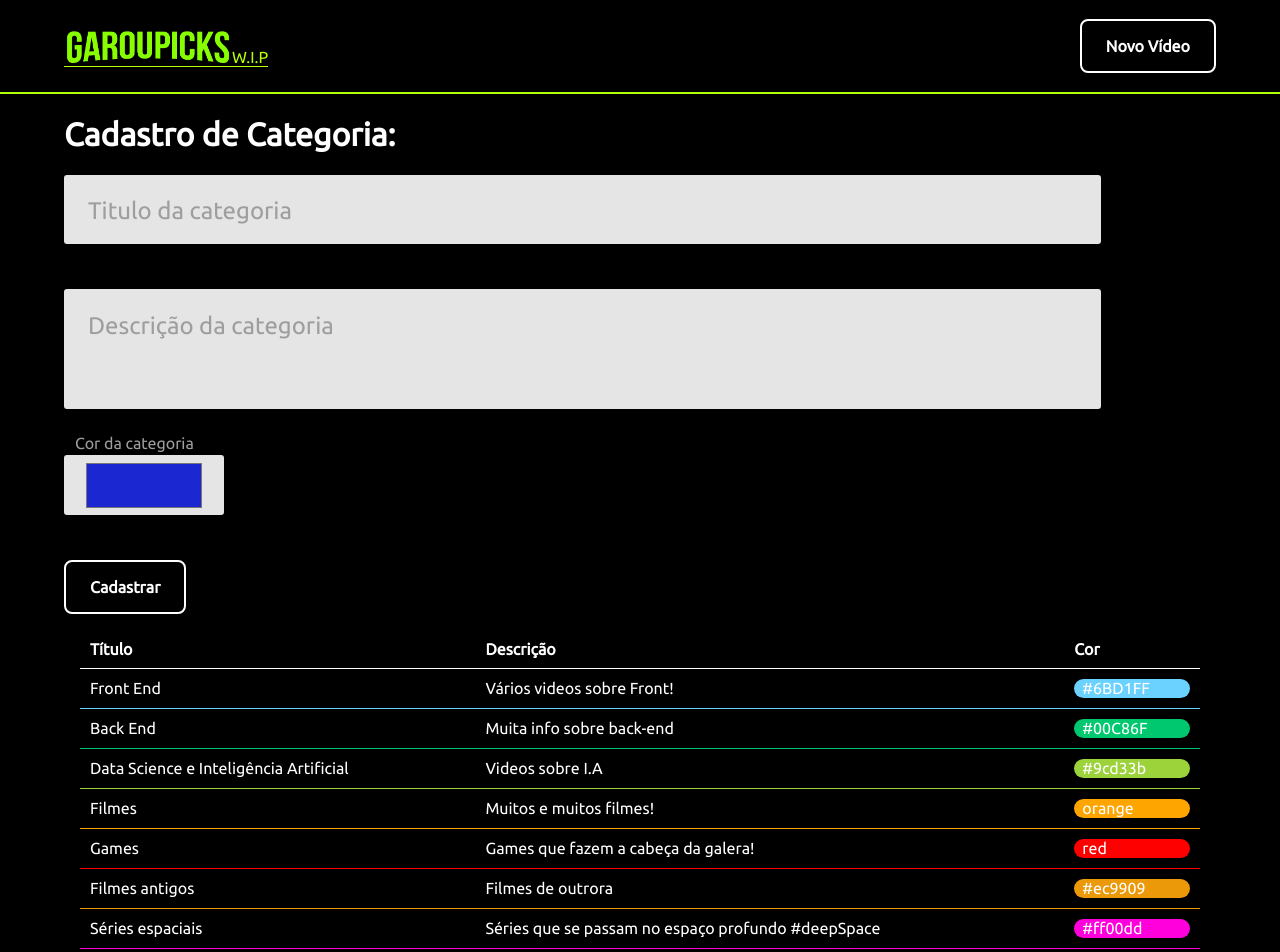
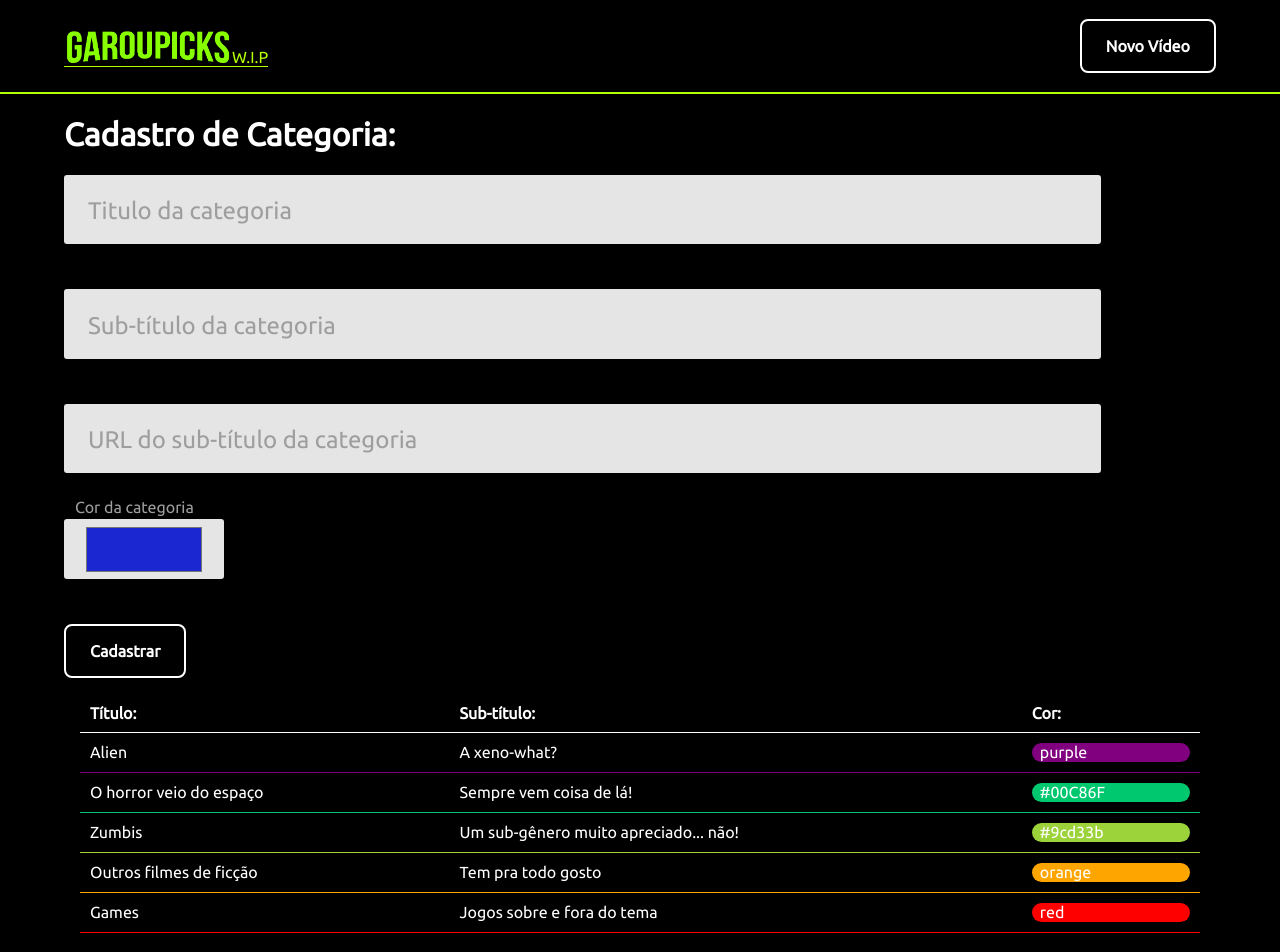
Before and after one commit to garouxl/garoupicks, a React (Create React App) app: page /cadastro/categoria in a window 1280 px wide. Shown: the top 952 px of the page. Built offline with nearby package versions, Linux system fonts and the light colour scheme; data requests are answered from the project's data file.

Commit message:
json atualizado com meu conteudo

```diff
--- a/db.json
+++ b/db.json
@@ -2,229 +2,204 @@
   "categorias": [
     {
       "id": 1,
-      "titulo": "Front End",
-      "descricao": "Vários videos sobre Front!",
-      "cor": "#6BD1FF",
+      "titulo": "Alien",
+      "cor": "purple",
       "link_extra": {
-        "text": "Formação de Front End na Alura",
-        "url": "https://www.alura.com.br/cursos-online-front-end"
+        "text": "A xeno-what?",
+        "url": "https://pt.wikipedia.org/wiki/Xenomorfo"
       }
     },
     {
       "id": 2,
-      "titulo": "Back End",
-      "descricao": "Muita info sobre back-end",
+      "titulo": "O horror veio do espaço",
       "cor": "#00C86F",
       "link_extra": {
-        "text": "Cursos de Back End na Alura",
-        "url": "https://www.alura.com.br/cursos-online-programacao"
+        "text": "Sempre vem coisa de lá!",
+        "url": "https://screenrant.com/best-horror-outer-space-movies/"
       }
     },
     {
       "id": 3,
-      "titulo": "Data Science e Inteligência Artificial",
-      "descricao": "Videos sobre I.A",
+      "titulo": "Zumbis",
       "cor": "#9cd33b",
       "link_extra": {
-        "text": "Cursos de Data Science na Alura",
-        "url": "https://www.alura.com.br/cursos-online-mobile"
+        "text": "Um sub-gênero muito apreciado... não!",
+        "url": "https://en.wikipedia.org/wiki/List_of_zombie_films"
       }
     },
     {
       "id": 4,
-      "titulo": "Filmes",
-      "descricao": "Muitos e muitos filmes!",
-      "cor": "orange"
+      "titulo": "Outros filmes de ficção",
+      "cor": "orange",
+      "link_extra": {
+        "text": "Tem pra todo gosto",
+        "url": "https://en.wikipedia.org/wiki/Science_fiction_film"
+      }
     },
     {
       "id": 5,
       "titulo": "Games",
-      "descricao": "Games que fazem a cabeça da galera!",
       "cor": "red",
       "link_extra": {
-        "text": "Formação de Jogos na Alura",
-        "url": "https://www.alura.com.br/cursos-online-front-end"
+        "text": "Jogos sobre e fora do tema",
+        "url": "https://pt.wikipedia.org/wiki/Jogo_eletr%C3%B4nico"
       }
-    },
-    {
-      "titulo": "Filmes antigos",
-      "descricao": "Filmes de outrora",
-      "cor": "#ec9909",
-      "id": 6
-    },
-    {
-      "titulo": "Séries espaciais",
-      "descricao": "Séries que se passam no espaço profundo #deepSpace",
-      "cor": "#ff00dd",
-      "id": 7
-    },
-    {
-      "titulo": "Curta metragens",
-      "descricao": "Curtas sobre o tema de criadores consagrados",
-      "cor": "#00ff88",
-      "id": 8
-    },
-    {
-      "titulo": "Documentários",
-      "descricao": "Docs sobre o tema e relacionados",
-      "cor": "#ff9500",
-      "id": 9
-    },
-    {
-      "titulo": "Filmes de suspense",
-      "descricao": "Suspense no silêncio do espaço",
-      "cor": "#0a7cae",
-      "id": 10
-    },
-    {
-      "titulo": "Humor",
-      "descricao": "Sim, no espaço há que tem faça rir :D",
-      "cor": "#ff00c8",
-      "id": 11
     }
   ],
   "videos": [
     {
       "id": 1,
       "categoriaId": 1,
-      "titulo": "O que faz uma desenvolvedora front-end? #HipstersPontoTube",
-      "url": "https://www.youtube.com/watch?v=ZY3-MFxVdEw"
+      "titulo": "Game over man, game over! #aliens",
+      "url": "https://www.youtube.com/watch?v=bTCaVjQ8nU4",
+      "descricao": "Aliens, O Resgate arrecadou $ 180 milhões em todo o mundo. Foi indicado para sete prêmios da Academia , incluindo um de Melhor Atriz para Sigourney Weaver, ganhando ambos de Efeitos Sonoros e Efeitos Visuais. Ele ganhou oito Saturn Awards, incluindo Melhor Filme de Ficção Científica, Melhor Atriz para Weaver, e Melhor Direção e Melhor Escrita para Cameron."
     },
     {
       "id": 2,
       "categoriaId": 1,
-      "titulo": "S.E.O com React",
-      "url": "https://www.youtube.com/watch?v=c8mVlakBESE",
-      "description": "O que faz uma desenvolvedora de front end? Aprenda mais no video!"
+      "titulo": "No espaço ninguém pode ouvir você gritar",
+      "url": "https://www.youtube.com/watch?v=DGAHtWV7Ua8"
     },
     {
       "id": 3,
       "categoriaId": 1,
-      "titulo": "Componentização com VanillaJS #AluraMais",
-      "url": "https://www.youtube.com/watch?v=LatCKpcOMak"
+      "titulo": "Só presta a Assembly edition...",
+      "url": "https://www.youtube.com/watch?v=KUTaNMJJBa8"
     },
     {
       "id": 4,
       "categoriaId": 1,
-      "titulo": "Pare de chutar e aprenda a display: inline #01",
-      "url": "https://www.youtube.com/watch?v=5PS6ku8NzIE"
+      "titulo": "Are you seeeing this?!",
+      "url": "https://www.youtube.com/watch?v=34cEo0VhfGE"
     },
     {
       "id": 5,
       "categoriaId": 1,
-      "titulo": "Template String: Interpolando strings com JavaScript #AluraMais",
-      "url": "https://www.youtube.com/watch?v=ORI_HTXaIw0"
+      "titulo": "Puxa, tem que se esforçar pra ver esse.",
+      "url": "https://www.youtube.com/watch?v=svnAD0TApb8"
     },
     {
       "id": 6,
       "categoriaId": 1,
-      "titulo": "Qual é a melhor linguagem de programação? #HipstersPontoTube",
-      "url": "https://www.youtube.com/watch?v=Uh-GNH-t89w"
-    },
-    {
-      "id": 7,
-      "categoriaId": 1,
-      "titulo": "Novidades do Angular v9",
-      "url": "https://www.youtube.com/watch?v=34uHo7hFmG0"
+      "titulo": "Mas oi?!",
+      "url": "https://www.youtube.com/watch?v=-qJjiq72WOo"
     },
     {
       "id": 8,
       "categoriaId": 2,
-      "titulo": "PERCURSO em NÍVEL em ÁRVORE BINÁRIA | Estruturas de Dados #14",
-      "url": "https://www.youtube.com/watch?v=UOK7nS2E9xM"
+      "titulo": "The Thing",
+      "url": "https://www.youtube.com/watch?v=5ftmr17M-a4"
     },
     {
       "id": 9,
       "categoriaId": 2,
-      "titulo": "Coders4Tips - S01E04: GitHub CLI - Uma Nova Experiência no Github!",
-      "url": "https://www.youtube.com/watch?v=6o6-bKOZOEY"
+      "titulo": "Pandorum",
+      "url": "https://www.youtube.com/watch?v=aLO5OACiXNg"
     },
     {
       "id": 10,
       "categoriaId": 2,
-      "titulo": "Programei 4 robôs que criam vídeos para mim no YouTube",
-      "url": "https://www.youtube.com/watch?v=kjhu1LEmRpY"
+      "titulo": "Event Horizon",
+      "url": "https://www.youtube.com/watch?v=THxBHDsgTDw"
     },
     {
       "id": 11,
       "categoriaId": 2,
-      "titulo": "API: Dicionário do Programador",
-      "url": "https://www.youtube.com/watch?v=vGuqKIRWosk"
+      "titulo": "Life force",
+      "url": "https://www.youtube.com/watch?v=MOF0Ov8isvI"
     },
     {
       "id": 12,
       "categoriaId": 2,
-      "titulo": "Usando Git Direito",
-      "url": "https://www.youtube.com/watch?v=6OokP-NE49k"
+      "titulo": "LIFE",
+      "url": "https://www.youtube.com/watch?v=cuA-xqBw4jE"
     },
     {
       "id": 13,
       "categoriaId": 3,
-      "titulo": "Teste de Turing",
-      "url": "https://www.youtube.com/watch?v=BaPGU4JWa34"
+      "titulo": "Dawn of the dead",
+      "url": "https://www.youtube.com/watch?v=DV8mJcuYVaA"
     },
     {
       "id": 14,
       "categoriaId": 3,
-      "titulo": "O que é Data Science?",
-      "url": "https://www.youtube.com/watch?v=5b9Z8toVaAU&t=9s"
+      "titulo": "Return of the living dead",
+      "url": "https://www.youtube.com/watch?v=KeSAFGWzft8"
     },
     {
       "id": 15,
       "categoriaId": 3,
-      "titulo": "Melhor forma de aprender Python",
-      "url": "https://www.youtube.com/watch?v=Gojqw9BQ5qY"
+      "titulo": "Day of the dead",
+      "url": "https://www.youtube.com/watch?v=COj7ro8AjT8"
     },
     {
       "id": 16,
       "categoriaId": 3,
-      "titulo": "Como ingressar no mercado de Data Science?",
-      "url": "https://www.youtube.com/watch?v=gxyjGmOV540"
+      "titulo": "Zombi 2",
+      "url": "https://www.youtube.com/watch?v=AREh0eea5RM"
+    },
+    {
+      "id": 161,
+      "categoriaId": 3,
+      "titulo": "Night of the dead(1990)",
+      "url": "https://www.youtube.com/watch?v=vFcraq44t_M"
     },
     {
       "id": 17,
       "categoriaId": 4,
-      "titulo": "Interestellar",
-      "url": "https://www.youtube.com/watch?v=frD_IiY_A3E"
+      "titulo": "Predator",
+      "url": "https://www.youtube.com/watch?v=X2hBYGwKh3I"
     },
     {
       "id": 18,
       "categoriaId": 4,
-      "titulo": "Gattaca",
-      "url": "https://www.youtube.com/watch?v=Dl0tYLbrhhs"
+      "titulo": "Mad Max 2",
+      "url": "https://www.youtube.com/watch?v=UlwtiOyaoo0"
     },
     {
       "id": 19,
       "categoriaId": 4,
-      "titulo": "A Chegada",
-      "url": "https://www.youtube.com/watch?v=rNciXGzYZms"
+      "titulo": "Avatar",
+      "url": "https://www.youtube.com/watch?v=5PSNL1qE6VY"
     },
     {
       "id": 20,
       "categoriaId": 4,
-      "titulo": "Feitiço do Tempo",
-      "url": "https://www.youtube.com/watch?v=zi8d69P9NvI"
+      "titulo": "Splice",
+      "url": "https://www.youtube.com/watch?v=8pIeSYhipUs"
     },
     {
       "id": 21,
-      "categoriaId": 5,
-      "titulo": "Final Fantasy 7",
-      "url": "https://www.youtube.com/watch?v=I_ATSCTnUD8"
+      "categoriaId": 4,
+      "titulo": "Slither",
+      "url": "https://www.youtube.com/watch?v=2-f8wU6Fpeo"
     },
     {
       "id": 22,
       "categoriaId": 5,
-      "titulo": "Assassins Creed Valhalla",
-      "url": "https://www.youtube.com/watch?v=KDfdjB9uL0U"
+      "titulo": "Dead Space",
+      "url": "https://www.youtube.com/watch?v=hMlUsGSALyY"
     },
     {
       "id": 23,
       "categoriaId": 5,
-      "titulo": "God of War 4",
-      "url": "https://www.youtube.com/watch?v=FyIwEFXOcaE"
+      "titulo": "Escape from Butcher`s Bay",
+      "url": "https://www.youtube.com/watch?v=WktQZap_iiE"
     },
     {
       "id": 24,
+      "categoriaId": 5,
+      "titulo": "Amnesia: The dark descent",
+      "url": "https://www.youtube.com/watch?v=mAgyxK_r2eM"
+    },
+    {
+      "id": 25,
+      "categoriaId": 5,
+      "titulo": "SOMA",
+      "url": "https://www.youtube.com/watch?v=BZTfi1jv-EE"
+    },
+    {
+      "id": 26,
       "categoriaId": 5,
       "titulo": "Resident Evil 8",
       "url": "https://www.youtube.com/watch?v=JSapXD9vxYA"
--- a/src/data/dados_iniciais.json
+++ b/src/data/dados_iniciais.json
@@ -5,7 +5,7 @@
       "link": "https://en.wikipedia.org/wiki/Alien_(franchise)",
       "cor": "purple",
       "link_extra": {
-        "text": "A xeno-what?",
+        "text": "A xeno-what?A xeno-what?",
         "url": "https://pt.wikipedia.org/wiki/Xenomorfo"
       },
       "videos": [
@@ -98,7 +98,7 @@
       ]
     },
     {
-      "titulo": "Outros  filmes de ficção",
+      "titulo": "Outros filmes de ficção",
       "cor": "orange",
       "link_extra": {
         "text": "Tem pra todo gosto",
--- a/src/pages/Home/index.jsx
+++ b/src/pages/Home/index.jsx
@@ -40,7 +40,7 @@ function Home() {
                 <BannerMain
                   videoTitle={initialData[0].videos[0].titulo}
                   url={initialData[0].videos[0].url}
-                  videoDescription={initialData[0].videos[0].description}
+                  videoDescription={initialData[0].videos[0].descricao}
                 />
                 <Carousel
                   ignoreFirstVideo={isFirst}
--- a/src/pages/Register/Category/index.jsx
+++ b/src/pages/Register/Category/index.jsx
@@ -16,13 +16,15 @@ import olar from '../../../utils';
 // customHook sempre tem 'use' como sufixo no nomte
 
 function RegisterCategory() {
-
   olar('categoria');
 
   const initialValues = {
     titulo: '',
-    descricao: '',
     cor: '#1b27d0',
+    link_extra: {
+      text: '',
+      url: '',
+    },
   };
 
   const { values, handleChange, clearForm } = useForm(initialValues);
@@ -72,12 +74,20 @@ function RegisterCategory() {
           as="input"
         />
         <FormField
-          label="Descrição da categoria"
+          label="Sub-título da categoria"
           type="text"
-          name="descricao"
-          value={values.descricao}
+          name="subtitulo"
+          value={values.link_extra.text}
           onChange={handleChange}
-          as="textarea"
+          as="input"
+        />
+        <FormField
+          label="URL do sub-título da categoria"
+          type="text"
+          name="url"
+          value={values.link_extra.url}
+          onChange={handleChange}
+          as="input"
         />
         <FormField
           label="Cor da categoria"
@@ -105,7 +115,7 @@ function RegisterCategory() {
                   {item.titulo}
                 </td>
                 <td style={{ borderBottomColor: item.cor }}>
-                  {item.descricao}
+                  {item.link_extra.text}
                 </td>
                 <td style={{ borderBottomColor: item.cor }}>
                   <span style={{ backgroundColor: item.cor }}>{item.cor}</span>
@@ -116,9 +126,9 @@ function RegisterCategory() {
         </tbody>
         <thead>
           <tr>
-            <th>Título</th>
-            <th>Descrição</th>
-            <th>Cor</th>
+            <th>Título:</th>
+            <th>Sub-título:</th>
+            <th>Cor:</th>
           </tr>
         </thead>
       </table>
--- a/src/pages/Register/Video/index.jsx
+++ b/src/pages/Register/Video/index.jsx
@@ -40,7 +40,7 @@ function RegisterVideo() {
           as="input"
         />
         <FormField
-          label="Endereço do video"
+          label="URL do video"
           type="text"
           name="url"
           value={values.url}
```
